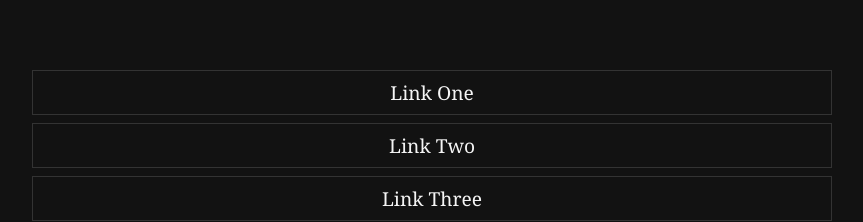
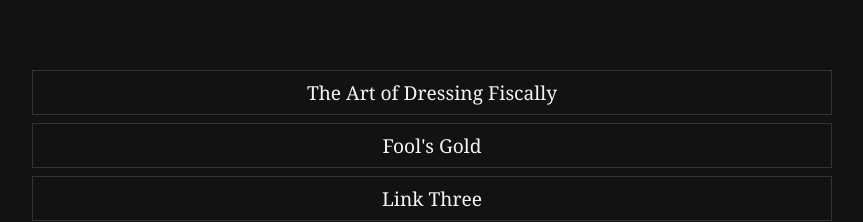
Before and after one commit to pocketsquare/rainharder, a SvelteKit app: page / in a window 1280 px wide. Shown: the part 552-774 px from the top of the page, without its empty margins (208-1071 px from the left). Built offline with nearby package versions, Linux system fonts and the light colour scheme.

Commit message:
Actual ADF link with Fool's Gold link as well on home Svelte page

```diff
--- a/src/routes/+page.svelte
+++ b/src/routes/+page.svelte
@@ -24,11 +24,20 @@
     </div>
 
     <ul class="link-list">
-      <li><a href="/">Link One</a></li>
-      <li><a href="/">Link Two</a></li>
+      <li>
+        <a href="/pdfs/The%20Art%20of%20Dressing%20Fiscally%20MS.pdf" target="_blank">
+          The Art of Dressing Fiscally
+        </a>
+      </li>
+      <li>
+        <a href="/fools">
+          Fool's Gold
+        </a>
+      </li>
       <li><a href="/">Link Three</a></li>
       <li><a href="/">Link Four</a></li>
     </ul>
+
   </div>
 
   <style>
```
